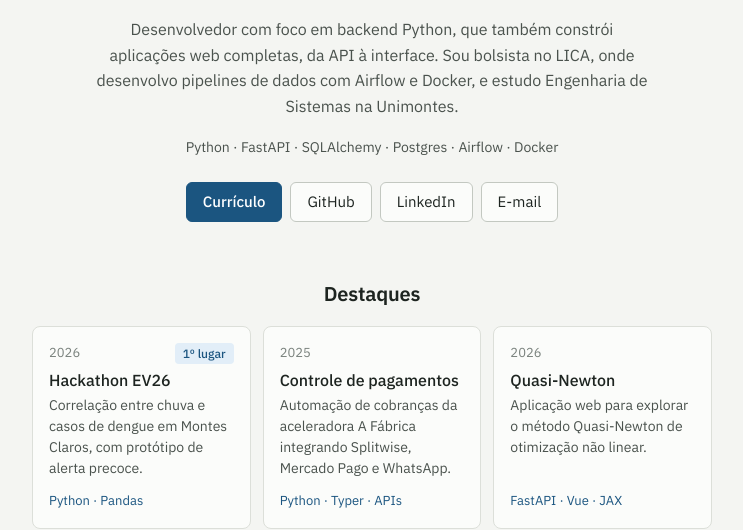
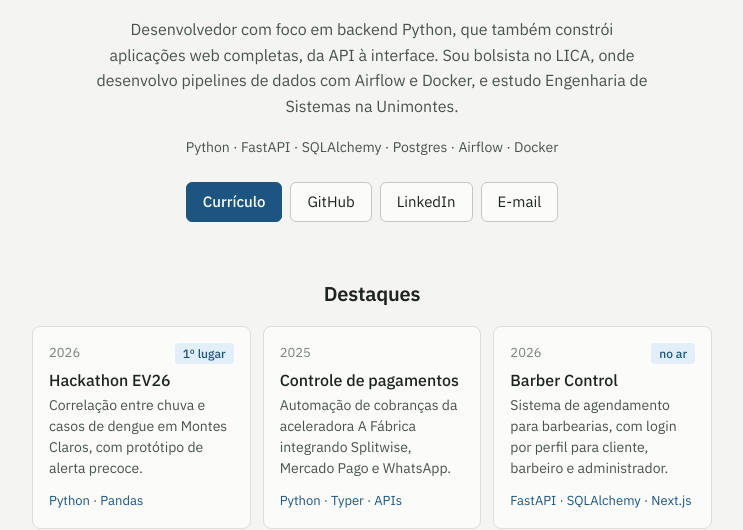
Before and after one commit to felipe-monteiro16/felipemonteiro.dev, a plain HTML site: page index.html in a window 1280 px wide. Shown: the part 276-806 px from the top of the page, without its empty margins (268-1011 px from the left). Drawn offline with Linux system fonts and the light colour scheme.

Commit message:
feat: destaca o Barber Control no lugar do Quasi-Newton
Adiciona o Barber Control (barbercontrol.felipemonteiro.dev) aos destaques
da home e à seção Faculdade de /projetos. O Quasi-Newton continua em /projetos.

Co-Authored-By: Claude Opus 5.5 <noreply@anthropic.com>

```diff
--- a/index.html
+++ b/index.html
@@ -59,11 +59,11 @@
                     </a>
                 </li>
                 <li>
-                    <a class="card" href="https://github.com/felipe-monteiro16/quasi-newton-unimontes" target="_blank" rel="noopener">
-                        <span class="meta"><span>2026</span></span>
-                        <h3>Quasi-Newton</h3>
-                        <p>Aplicação web para explorar o método Quasi-Newton de otimização não linear.</p>
-                        <span class="tags">FastAPI · Vue · JAX</span>
+                    <a class="card" href="https://barbercontrol.felipemonteiro.dev" target="_blank" rel="noopener">
+                        <span class="meta"><span>2026</span><span class="badge">no ar</span></span>
+                        <h3>Barber Control</h3>
+                        <p>Sistema de agendamento para barbearias, com login por perfil para cliente, barbeiro e administrador.</p>
+                        <span class="tags">FastAPI · SQLAlchemy · Next.js</span>
                     </a>
                 </li>
             </ul>
```
Also changed, not shown: projetos/index.html (+8 -0 lines).
